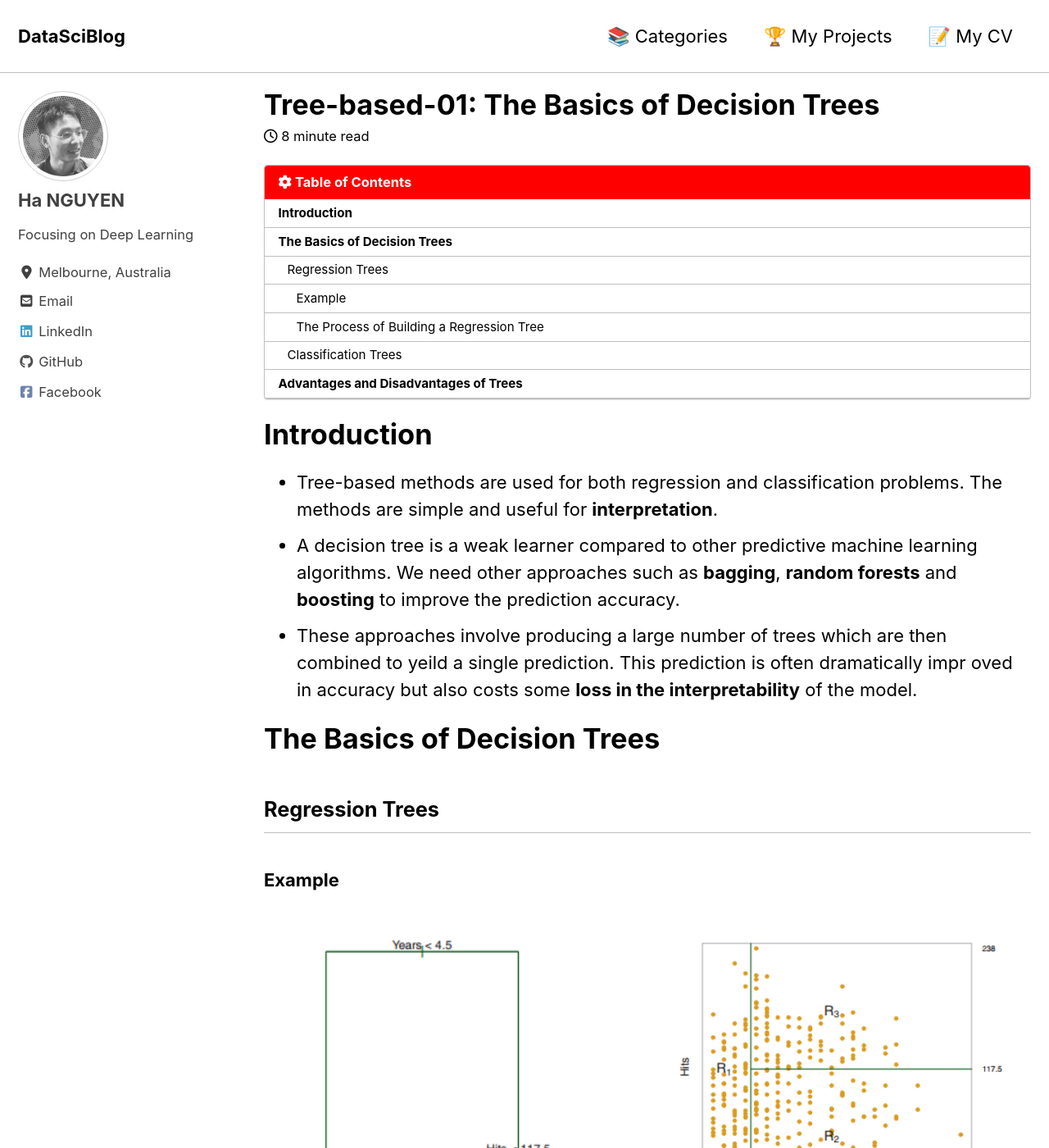
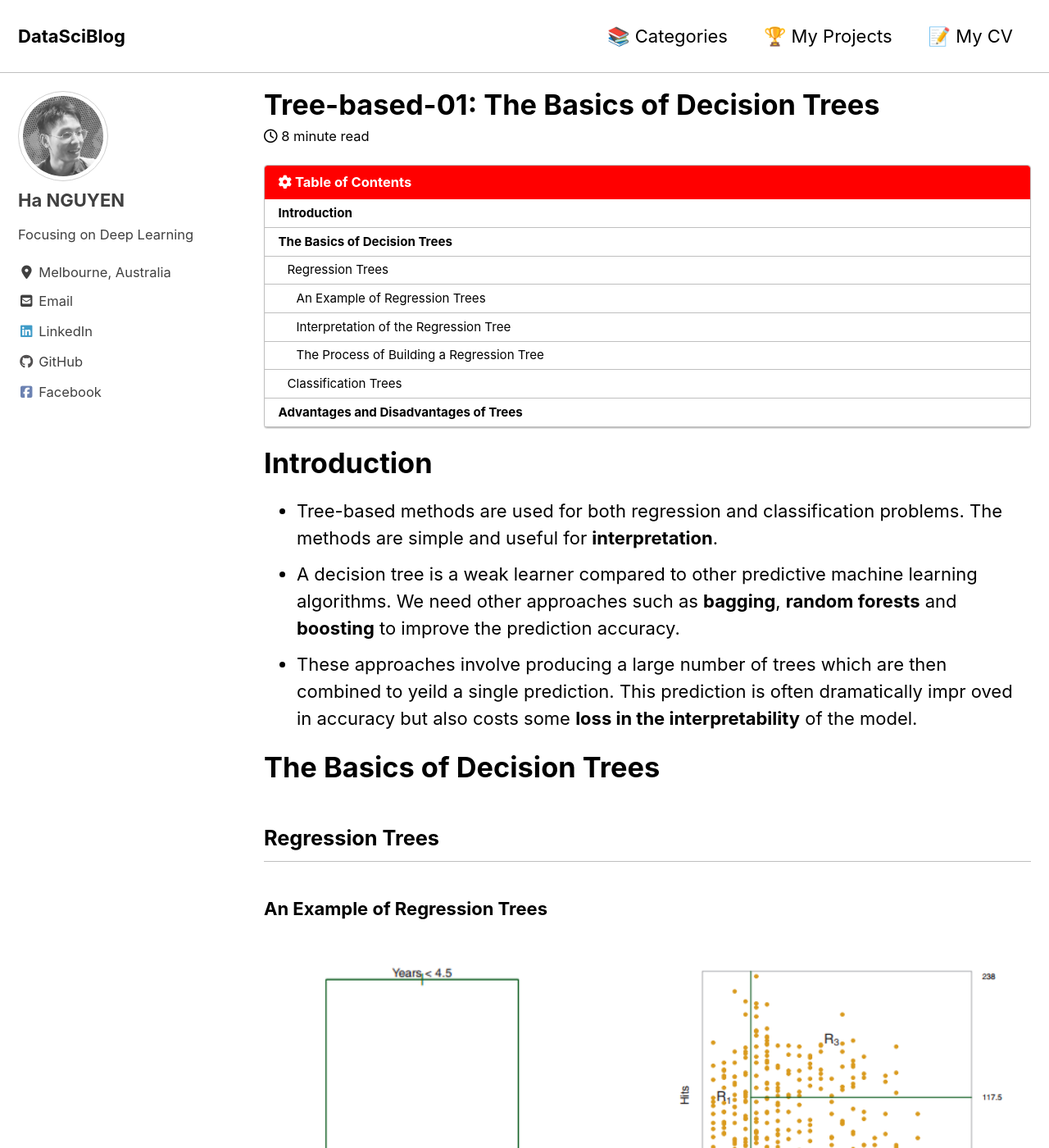
Before and after one commit to datasciblog/datasciblog.github.io, a Jekyll site: the page built from _posts/2020-02-18-tree-based-methods-01.md, in a window 1280 px wide and 1400 px high. Shown: the whole window at 82% size. Built offline with Jekyll 4.4.1, drawn with Linux system fonts in a browser that asks for light colours; cached includes are drawn as plain includes; nearby versions of some CDN libraries; formulas are drawn with MathJax 3; some of the changed text lies outside the part shown.

Commit message:
Update 2020-02-18-tree-based-methods-01.md

```diff
--- a/_posts/2020-02-18-tree-based-methods-01.md
+++ b/_posts/2020-02-18-tree-based-methods-01.md
@@ -26,7 +26,7 @@ toc_icon: "cog"
 
 ## Regression Trees
 
-### Example
+### An Example of Regression Trees
 
 <figure class="half">
 	<img src="https://github.com/datasciblog/datasciblog.github.io/blob/master/_posts/images/2020-02-18-tree-based-methods-01/1.png?raw=true">
@@ -37,6 +37,7 @@ The example shows how to use a decision tree to predict the *log* salary of a ba
 
 Overall, the tree segments all players into three groups (or leaves): $R1 ={X \| Years<4.5}$, $R2 ={X \| Years>=4.5,Hits<117.5}$, and $R3 ={X \| Years>=4.5, Hits>=117.5}$. The predicted salaries for these three groups are $1,000 \times e^5.107 = 165,174$, $1,000 \times e^5.999 = 402,834$, and $1,000 \times e^6.740 = 845,346$ respectively.
 
+### Interpretation of the Regression Tree
 We might interpret the regression tree as follows:
 - Years is the most important factor in determining Salary, and players withless experience earn lower salaries than more experienced players.
 - Given that a player is less experienced, the number of hits that he made in the previous year seems to play little role in his salary. But among players who have been in the major leagues for five or more years, the number of hit smade in the previous year does affect salary, and players who made more hits last year tend to have higher salaries.
```
